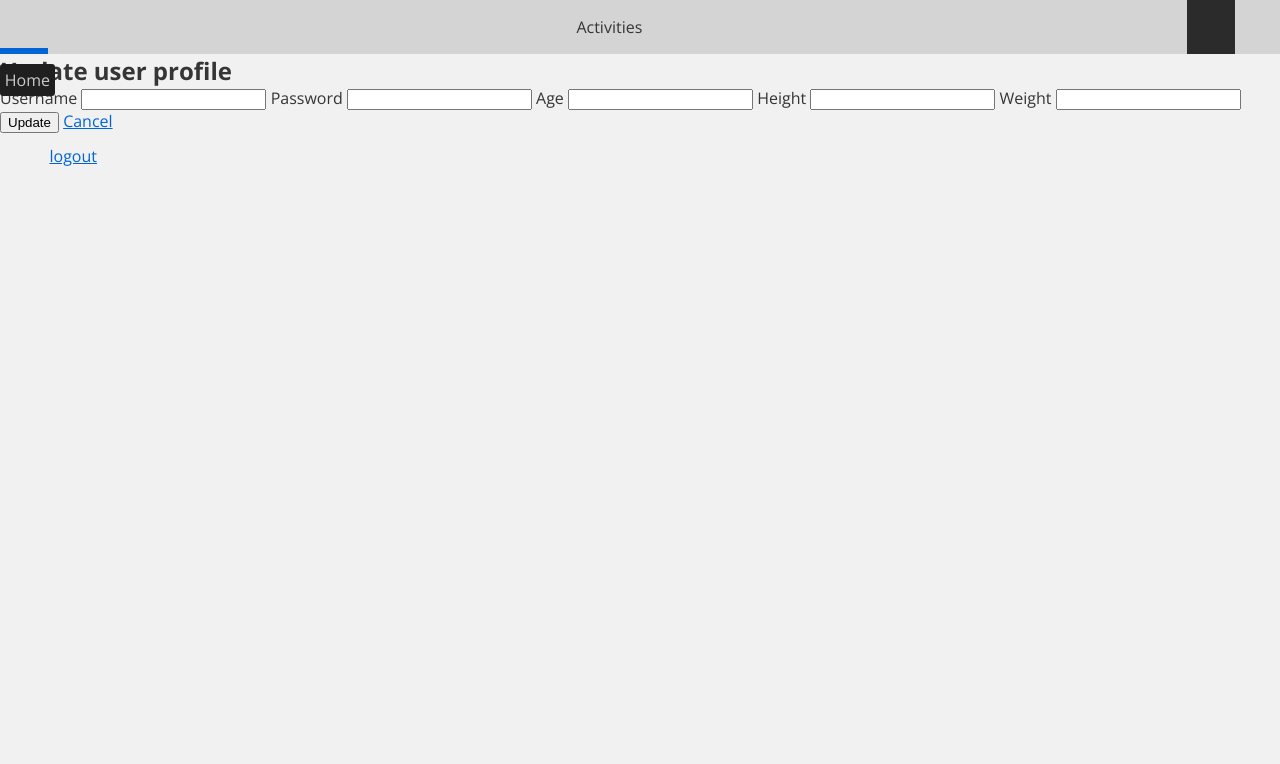
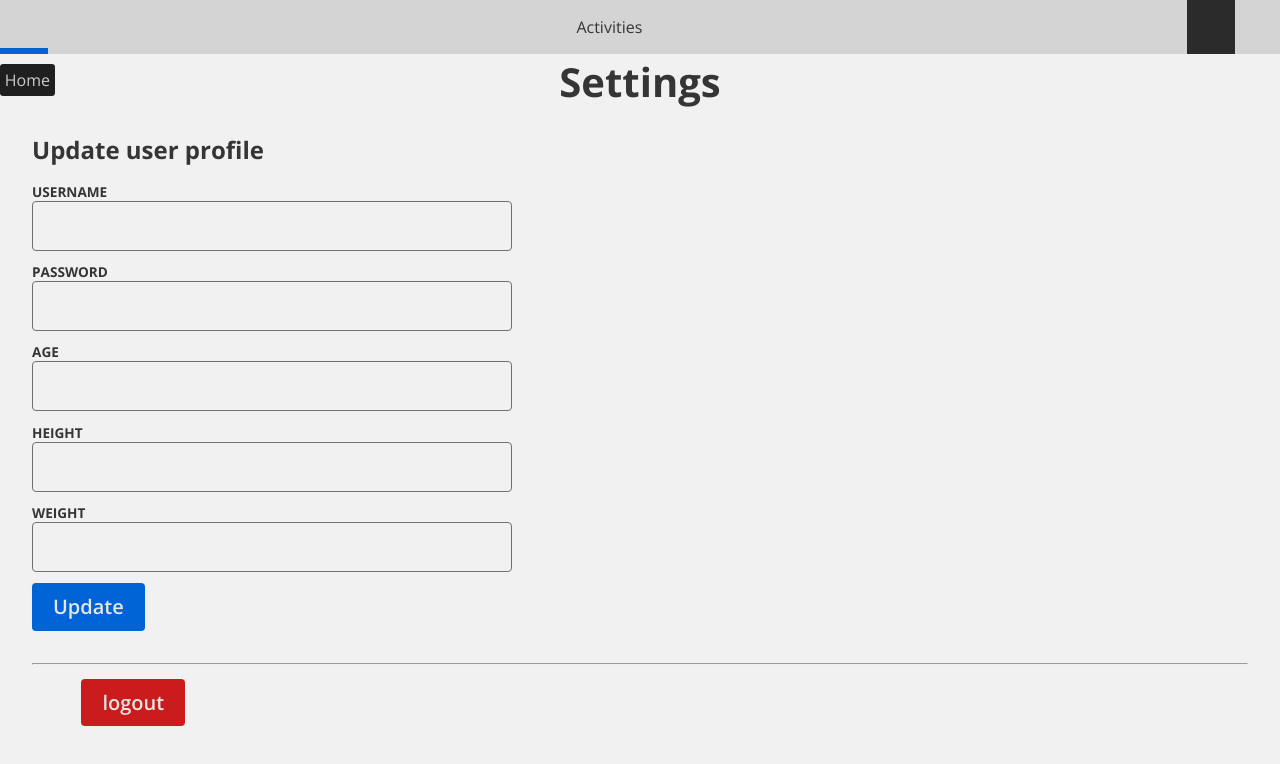
Before and after one commit to Gaspard-Savoureux/TrackRun, a SvelteKit app in the folder frontend/: page /settings in a window 1280 px wide. Shown: the top 764 px of the page. Built offline with nearby package versions, Linux system fonts and the light colour scheme; no server answers; some icons are missing.

Commit message:
ADD styling

```diff
--- a/frontend/src/routes/settings/+page.svelte
+++ b/frontend/src/routes/settings/+page.svelte
@@ -9,7 +9,8 @@
 </svelte:head>
 
 <section>
-  <h1>Update user profile</h1>
+    <h1>Settings</h1>
+    <h2>Update user profile</h2>
     <form method="PUT">
       <label>
         Username
@@ -31,13 +32,98 @@
         Weight
         <input type="text" name="weight" />
       </label>
+      <div>
         <button type="submit">Update</button>
-    <a href="/profile">Cancel</a>
+        <!-- <a class="button" href="/profile">Cancel</a> -->
+      </div>
     </form>
+    <hr />
     <ThemeSwitcher />
-  <a href="/logout">logout</a>
+    <a class="button danger" href="/logout">logout</a>
 </section>
 
 <style>
+  section {
+    padding: 0 1rem;
+    max-width: 1296px;
+    margin: 0 auto;
+  }
 
+  @media (width >= 576px) {
+    section {
+      padding: 0 2rem;
+    }
+  }
+
+  h1 {
+    font-size: 2.5rem;
+    margin: 0 0 1.5rem 0;
+    text-align: center;
+  }
+
+  label {
+    display: flex;
+    flex-direction: column;
+    font-size: 0.85rem;
+    font-weight: bold;
+    text-transform: uppercase;
+  }
+
+  form {
+    display: flex;
+    flex-direction: column;
+    gap: 0.7rem;
+    padding: 1rem 0;
+  }
+
+  input {
+    max-width: 30rem;
+    font-size: 1.15rem;
+    line-height: 1.5;
+    box-sizing: border-box;
+    display: inline-flex;
+    height: 3.125rem;
+    width: 100%;
+    padding: 0.5rem 0.5rem;
+    border-radius: 4px;
+    border: 1px solid var(--text-light);
+    background-color: inherit;
+  }
+
+  input:focus-visible {
+    outline: var(--link) solid 1px;
+    border-color: var(--link);
+  }
+
+  button, .button {
+    font-family: inherit;
+    font-size: 1.25rem;
+    font-weight: 600;
+    color: var(--text-button);
+    padding: 0.47em 1em;
+    border: 1px solid transparent;
+    border-radius: 4px;
+    cursor: pointer;
+    background-color: var(--blue);
+    transition: 0.2s;
+    text-decoration: none;
+    box-sizing: border-box;
+  }
+
+  button:hover, .button:hover {
+    background-color: var(--blue-darker);
+  }
+
+  .danger {
+    background-color: var(--danger);
+  }
+
+  .danger:hover {
+    background-color: var(--danger-darker);
+  }
+
+  hr {
+    margin: 1rem 0;
+    color: var(--text-light);
+  }
 </style>
--- a/frontend/static/themes/dark.css
+++ b/frontend/static/themes/dark.css
@@ -1,7 +1,8 @@
 :root {
   --blue: hsl(212, 100%, 32%);
   --blue-darker: hsl(212, 100%, 20%);
-  --danger: rgb(201, 28, 28);
+  --danger: hsl(0, 76%, 45%);
+  --danger-darker: hsl(0, 76%, 30%);
   --bg-1: rgb(27, 27, 29);
   --bg-2: rgb(37, 37, 37);
   --bg-3: rgb(46, 46, 46);
--- a/frontend/static/themes/light.css
+++ b/frontend/static/themes/light.css
@@ -1,7 +1,8 @@
 :root {
   --blue: hsl(212, 100%, 42%);
   --blue-darker: hsl(212, 100%, 33%);
-  --danger: rgb(201, 28, 28);
+  --danger: hsl(0, 76%, 45%);
+  --danger-darker: hsl(0, 76%, 40%);
   --bg-1: rgb(241, 241, 241);
   --bg-2: rgb(224, 224, 224);
   --bg-3: rgb(212, 212, 212);
--- a/frontend/static/themes/system.css
+++ b/frontend/static/themes/system.css
@@ -2,15 +2,16 @@
   :root {
     --blue: hsl(212, 100%, 42%);
     --blue-darker: hsl(212, 100%, 33%);
-    --danger: rgb(201, 28, 28);
+    --danger: hsl(0, 76%, 45%);
+    --danger-darker: hsl(0, 76%, 40%);
     --bg-1: rgb(241, 241, 241);
     --bg-2: rgb(224, 224, 224);
     --bg-3: rgb(212, 212, 212);
     --text: rgb(53, 53, 53);
     --text-button: rgb(232, 230, 227);
     --text-light: rgb(112, 112, 112);
-    --link: hsl(212, 100%, 42%);
-    --link-hover: hsl(212, 100%, 33%);
+    --link: hsl(212, 100%, 50%);
+    --link-hover: hsl(212, 100%, 35%);
   }
 }
 
@@ -18,7 +19,8 @@
   :root {
     --blue: hsl(212, 100%, 32%);
     --blue-darker: hsl(212, 100%, 20%);
-    --danger: rgb(201, 28, 28);
+    --danger: hsl(0, 76%, 45%);
+    --danger-darker: hsl(0, 76%, 30%);
     --bg-1: rgb(27, 27, 29);
     --bg-2: rgb(37, 37, 37);
     --bg-3: rgb(46, 46, 46);
```
Lines whose indentation alone changed are shown as unchanged.
